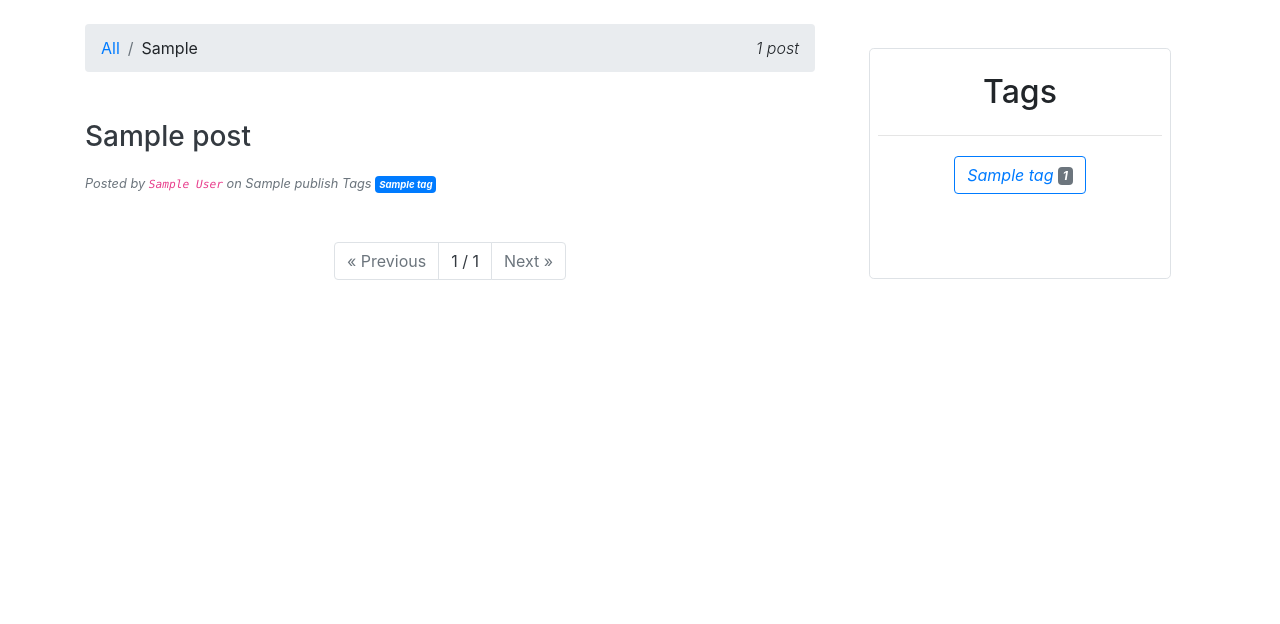
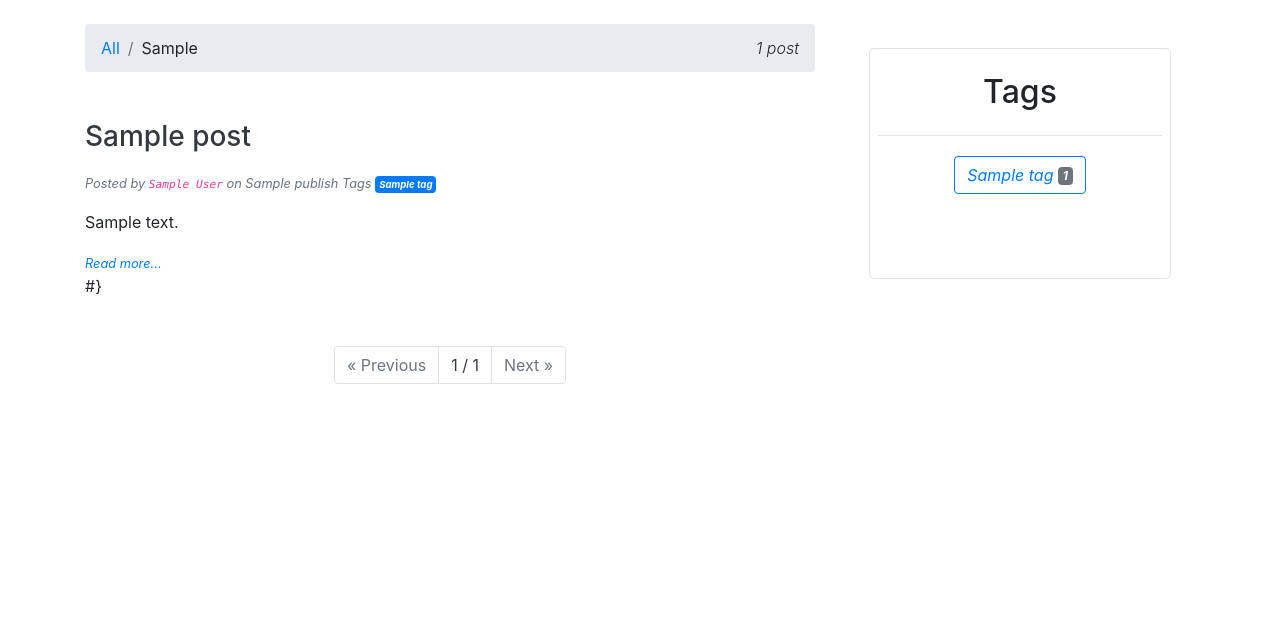
Before and after one commit to xinyuwen101/django_blog, a Django app: template templates/blog/posts/list.html in a window 1280 px wide. Shown: the part 57-681 px from the top of the page. Run offline with Django 3.2, Linux system fonts and the light colour scheme; the template is opened without the code that fills it: most values are stand-ins (such as "Sample title", 1, 10 or a date in 2020).

Commit message:
Update list.html

```diff
--- a/templates/blog/posts/list.html
+++ b/templates/blog/posts/list.html
@@ -42,9 +42,9 @@
                     </small>
                 </div>
 
-                {#                <div><p> {{ post.body|truncatewords:50|linebreaks }}</p></div>#}
+                <div><p>{{ post.body|truncatewords:50|linebreaks }}</p></div>
 
-                {#                <div><a class="font-italic small mt-4" href="{{ post.get_url }}">Read more...</a></div>#}
+                <div><a class="font-italic small mt-4" href="{{ post.get_url }}">Read more...</a></div>#}
 
             {% endfor %}
         </div>
```
